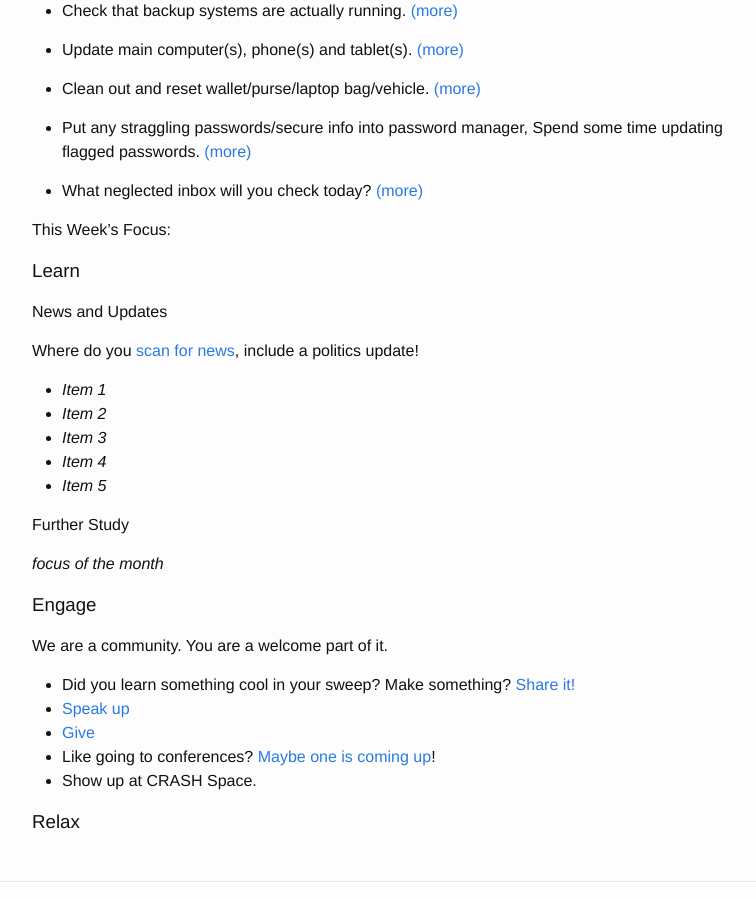
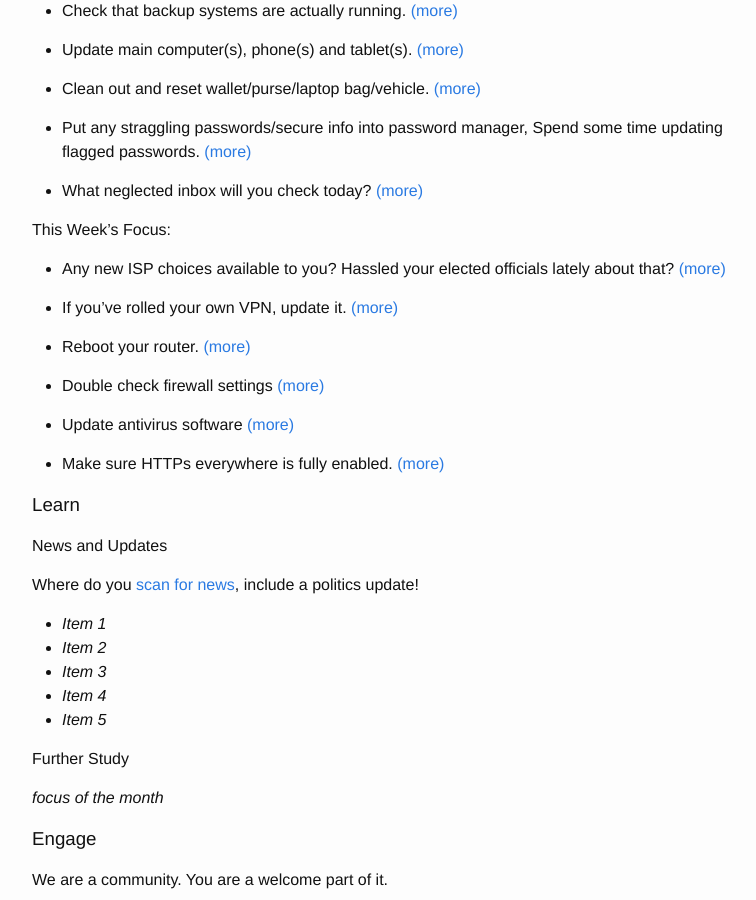
Before and after one commit to CRASHSpace/tuesday, a Jekyll site: the page built from _sweep/full_sweep_template.md, in a window 1280 px wide and 900 px high, scrolled down 646 px. Shown: the whole window, without its empty margins (238-994 px from the left). Built offline with Jekyll 4.4.1, drawn with Linux system fonts in a browser that asks for light colours.

Commit message:
changed zone

```diff
--- a/_sweep/full_sweep_template.md
+++ b/_sweep/full_sweep_template.md
@@ -40,7 +40,7 @@ _focus of the month_
 
 #### This Week’s Focus:
 
-{% include zone_04.md %}
+{% include zone_01.md %}
 
 ### Learn
 
```
